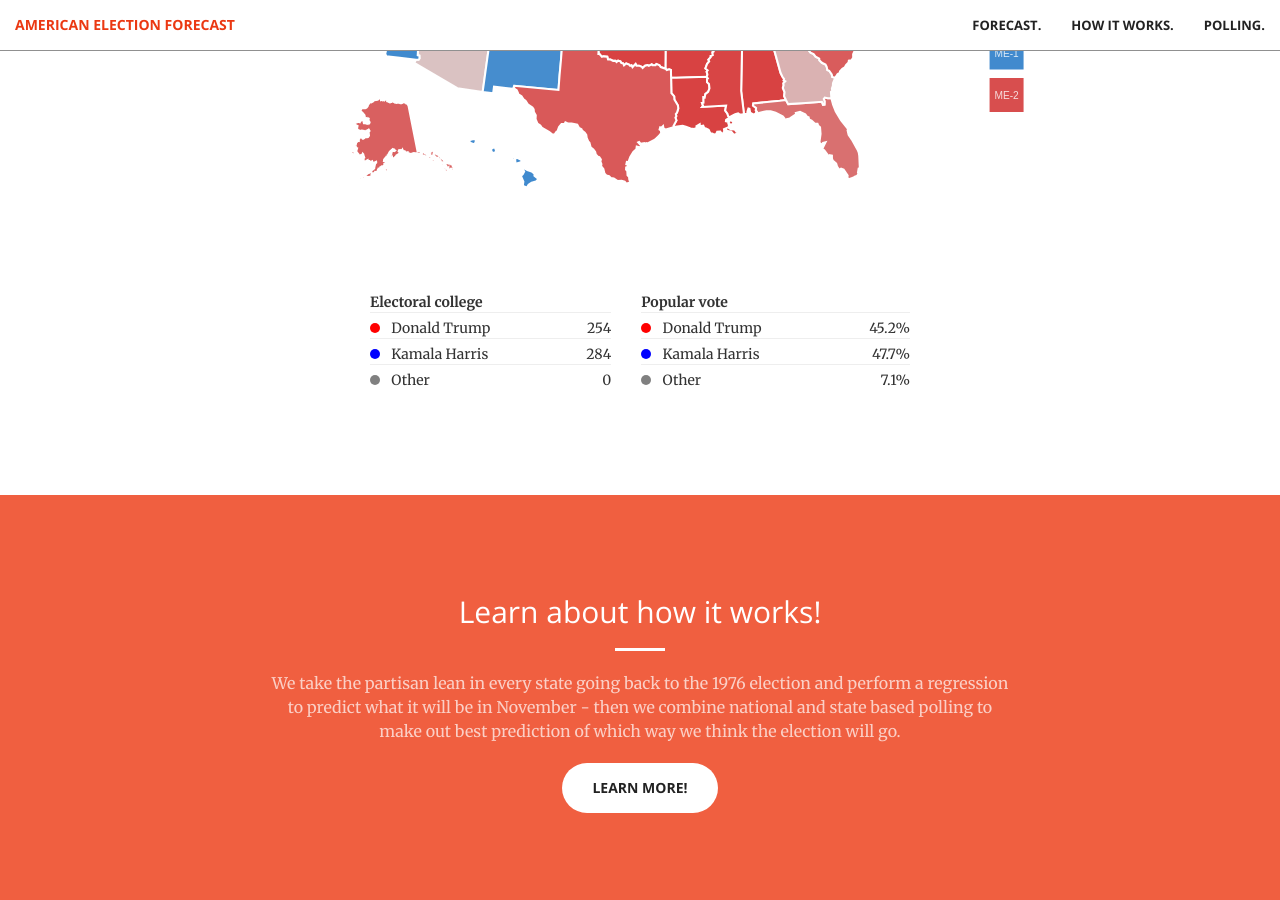
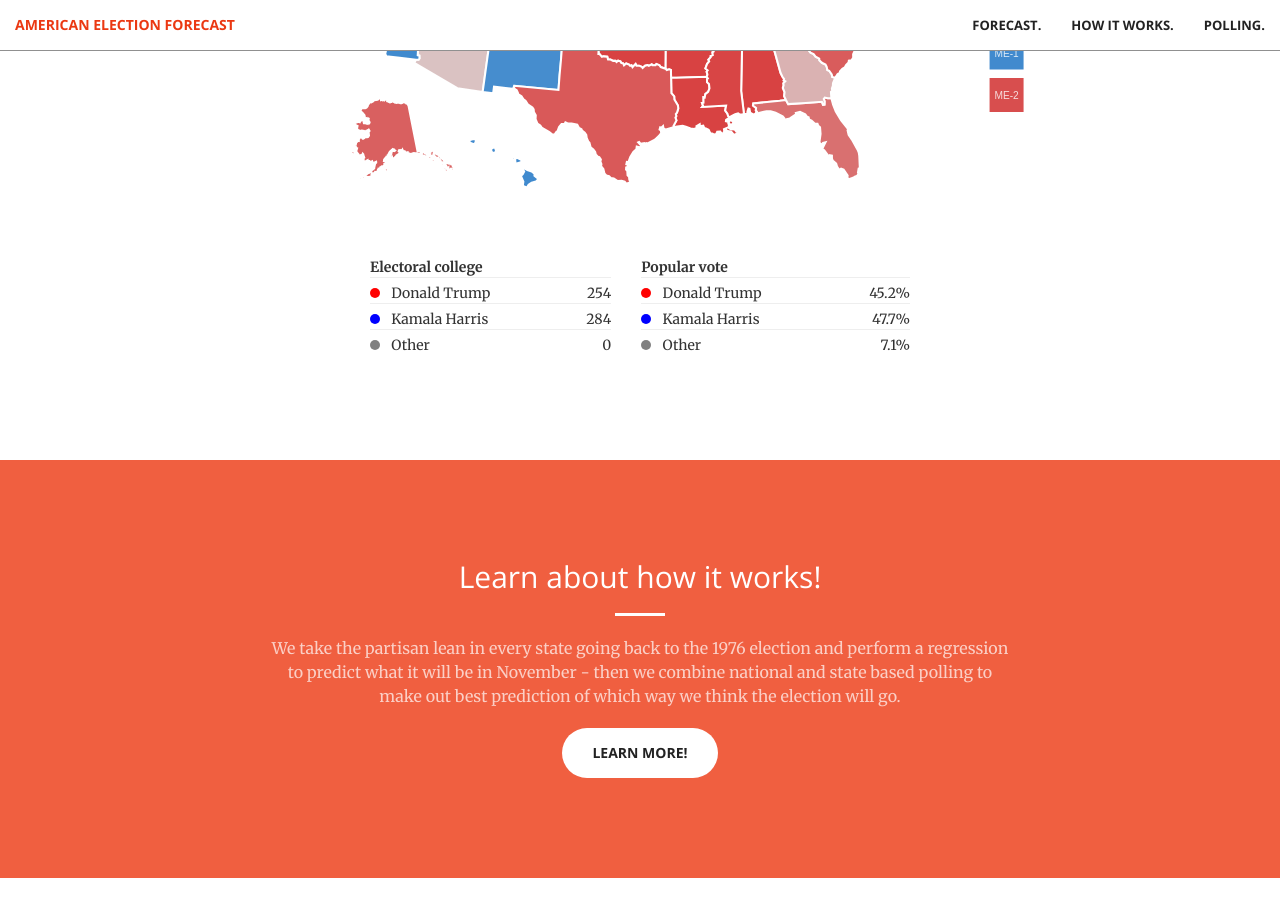
Before and after one commit to PatrickhCahill/AmericanElectionForecast, a Jekyll site: the page built from docs/index.html, in a window 1280 px wide and 900 px high, scrolled down 1620 px. Built offline with Jekyll 4.4.1, drawn with Linux system fonts in a browser that asks for light colours.

Commit message:
Updating maps

```diff
--- a/docs/assets/cartogram.html
+++ b/docs/assets/cartogram.html
@@ -62,7 +62,7 @@
 tossup -->
 
 
-    <section style="width:100%; margin:0 auto; justify-content: end;">
+    <section style="width:100%; margin:0 auto; display: flex; justify-content:space-between; flex-direction: column; padding-bottom: 10px;">
         <div id="hoverbar"
             style="display:flex; width:200px; justify-content: space-between; height:70px; align-items: center; margin: 0 auto">
             <div style='margin: 0 auto' ; class='text-center'> Hover over text to see details</div>
@@ -233,7 +233,7 @@
                                 .html(`<div><b>Nebraska's ${ne_mapper[this.id]} - <span>1 EV</span></b><br>CHANCE OF A WIN<br><span style="color:rgb(17, 109, 194)">Harris: <i>${Math.round(harris_win_chance * 100)}</i> out of 100</span><br><span style="color:rgb(207, 19, 19)">Trump: <i>${Math.round((1 - harris_win_chance) * 100)}</i> out of 100</span></div>`)
                             const hoverwidth = 160
                             hoverbar.style('margin-left', Math.min((1 - harris_win_chance) * cartogram_wrapper_width, cartogram_wrapper_width - hoverwidth) + "px");
-                             probability_indicator
+                            probability_indicator
                                 .style('margin-left', (1 - harris_win_chance) * (1 - 10 / cartogram_wrapper_width) * cartogram_wrapper_width + "px")
                                 .style('display', 'flex')
 
@@ -275,7 +275,7 @@
                                 .html(`<div><b>Maine's ${me_mapper[this.id]} - <span>1 EV</span></b><br>CHANCE OF A WIN<br><span style="color:rgb(17, 109, 194)">Harris: <i>${Math.round(harris_win_chance * 100)}</i> out of 100</span><br><span style="color:rgb(207, 19, 19)">Trump: <i>${Math.round((1 - harris_win_chance) * 100)}</i> out of 100</span></div>`)
                             const hoverwidth = 160
                             hoverbar.style('margin-left', Math.min((1 - harris_win_chance) * cartogram_wrapper_width, cartogram_wrapper_width - hoverwidth) + "px");
-                             probability_indicator
+                            probability_indicator
                                 .style('margin-left', (1 - harris_win_chance) * (1 - 10 / cartogram_wrapper_width) * cartogram_wrapper_width + "px")
                                 .style('display', 'flex')
 
--- a/docs/assets/chloroplethd3.html
+++ b/docs/assets/chloroplethd3.html
@@ -67,7 +67,7 @@
 </head>
 
 <body>
-    <section style="width:100%; margin:0 auto; justify-content: end;">
+    <section style="width:100%; margin:0 auto; display: flex; justify-content:space-between; flex-direction: column;">
         <div id="hoverbar"
             style="display:flex; width:200px; justify-content: space-between; height:70px; align-items: center; margin: 0 auto">
             <div style='margin: 0 auto' ; class='text-center'> Hover over text to see details</div>
--- a/docs/index.html
+++ b/docs/index.html
@@ -43,6 +43,9 @@
         overflow: hidden;
     }
 
+    .section_container {
+        width:65%; margin:0 auto; min-width: min(700px, 95vw); box-sizing: border-box;
+    }
 
     /* @media only screen and (max-width: 600px) {
         .repsonsive_characterisation{
@@ -61,7 +64,7 @@
     }
 </style>
 
-<section style="width:65%; margin:0 auto; min-width: min(700px, 95vw); box-sizing: border-box;">
+<section class="section_container">
     <h2 class="text-center">How the race breaks down in each state</h2>
     <p class="text-center">The race to the Whitehouse is fought state by state. Many states are solid for one candidate
         or another, but some are close. It's those swing states and their electoral votes that will help put one
@@ -73,13 +76,16 @@
         </div>
     </div>
 
-    <div style="position: relative; width: 100%; max-width: 1000px; padding-bottom: min(115%,720px); height: 0; overflow:hidden; margin: 0 auto;">
+    <!-- <div style="position: relative; width: 100%; max-width: 1000px; padding-bottom: min(115%,720px); height: 0; overflow:hidden; margin: 0 auto;">
         <iframe src="assets/chloroplethd3.html" title="Election Polls" scrolling="no"
             style="position:absolute; top:0; left:0; width:100%; height: 100%; border: 0;" id="electoral_map"></iframe>
-    </div>
+    </div> -->
+
+    <iframe src="assets/chloroplethd3.html" title="Election Map" frameborder="0" id="electoral_map" scrolling="no"></iframe>
 
 
-    <table style="width: 60%; margin: 0 auto;min-width: min(600px, 95vw); background-color: rgba(0,0,0,0);">
+
+    <table style="width: 60%; margin: 0 auto;min-width: min(600px, 95vw); max-width: 1000px; background-color: rgba(0,0,0,0);" >
         <thead>
             <tr>
                 <th class="bottom-border">Electoral college</th>
@@ -148,8 +154,7 @@
 {% include learn-more.html %}
 
 
-<section style="width:65%; margin:0 auto; min-width: min(700px, 95vw); box-sizing: border-box; height:50em"
-    class="index_section">
+<section class="section_container index_section" style="height:50em">
     <h2 class="text-center">The race over time</h2>
     <p class="text-center">Joe Biden dropping out of the race and Kamala Harris entering the race has drastically
         changed the odds. Harris polling was worse than Biden's before he dropped out and she started with only a 20%
@@ -173,8 +178,7 @@
 
 </section>
 
-<section style="width:65%; margin:0 auto; min-width: min(700px, 95vw); box-sizing: border-box; height: 60em;"
-    class="index_section">
+<section class="section_container index_section" style="height:60em">
     <h2 class="text-center" style="margin:0 0">The system v. the People</h2>
     <p class="text-center">The people's vote does not directly determine the winner of the presidential election. The
         winner is the person who wins the vote in a subset of states whose electoral votes sum to 270. In 2016, Hillary
@@ -206,13 +210,12 @@
                     being equal. If the polls get closer the election result will become less clear, if the margin for
                     one candidate or another grows - the chance they win will increase. You can explore all the
                     possibilities by looking at the histogram below.</p>
-                <!-- <a href="/how-it-works.html" class="btn btn-default btn-xl">Learn more!</a> -->
+                <a href="/how-it-works.html" class="btn btn-default btn-xl">Learn more!</a>
             </div>
         </div>
     </div>
 </section>
-<section style="width:65%; margin:0 auto; min-width: min(700px, 95vw); box-sizing: border-box; height: 100em;"
-    class="index_section">
+<section class="section_container index_section" style="height:100em">
     <h2 class="text-center" style="margin:0 0">All the outcomes</h2>
     <p>95% of our simulations have Harris winning between {{
         site.data.splash_text[0].harris_mean_ev_lower | round }} and {{
--- a/docs/js/index.js
+++ b/docs/js/index.js
@@ -1,3 +1,8 @@
+function resize_electoral_map() {
+    const iframe = $('#electoral_map');
+    iframe.css('height', iframe.contents().find('body').height());
+}
+
 $(document).ready(function () {
     // Event handler for the first button group
     $('.btn-group-1 button').on('click', function () {
@@ -21,6 +26,9 @@
 
         $(`#${iframe_id}`).attr('src', src);
     });
+
+
+
 
     // Event handler for the second button group
     $('.btn-group-2 button').on('click', function () {
@@ -64,5 +72,12 @@
 
         $(`#${iframe_id}`).attr('src', src);
     });
+    resize_electoral_map();
+
+    // Adjust height when the iframe is loaded
+    $('#electoral_map').on('load', resize_electoral_map);
+
+    // Adjust height when the window is resized
+    $(window).on('resize', resize_electoral_map);
 
 });
```
